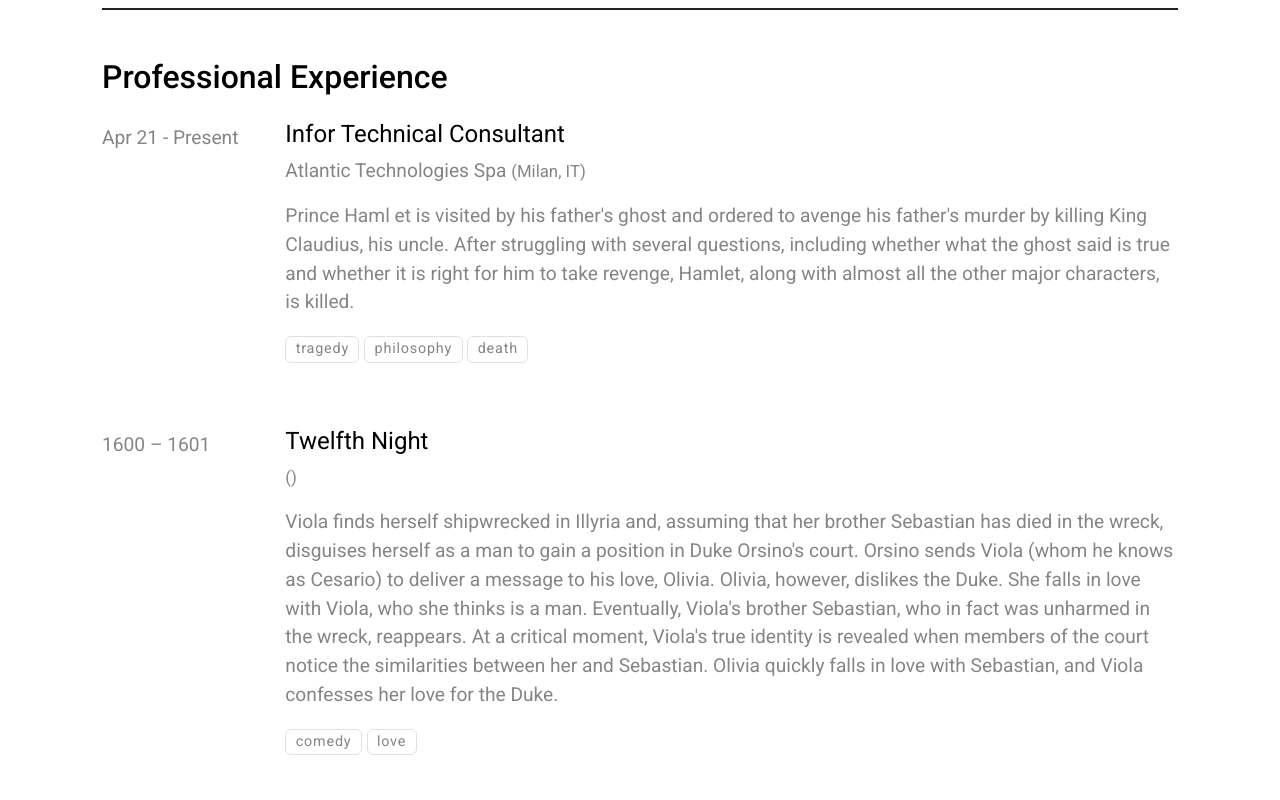
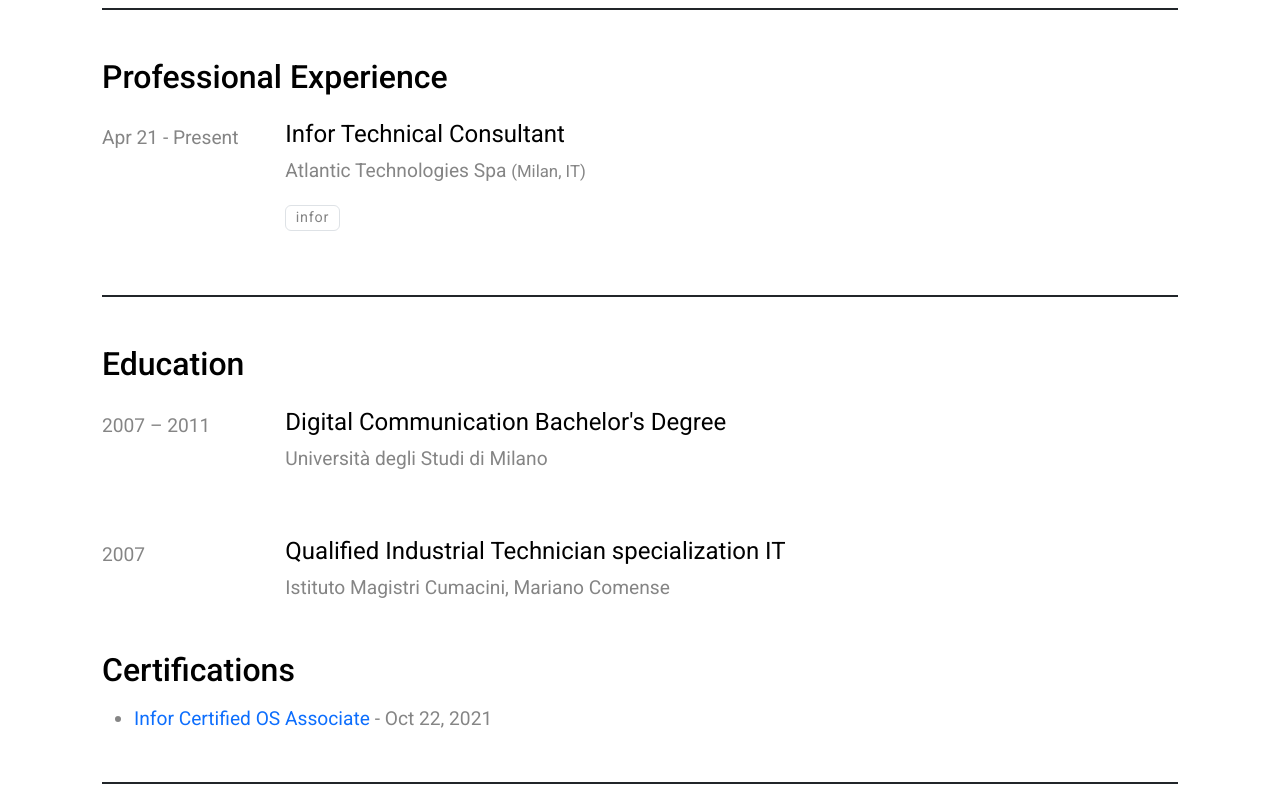
Before and after one commit to cazza88/curriculum-vitae, a plain HTML site: page index.html in a window 1280 px wide. Shown: the part 300-1100 px from the top of the page. Drawn offline with nearby package versions, Linux system fonts and the light colour scheme.

Commit message:
Deploying to gh-pages from @ cazza88/curriculum-vitae@28313de4e70122bd6fa4ab3de4313bf993afe731 🚀

```diff
--- a/index.html
+++ b/index.html
@@ -178,7 +178,7 @@
 
     <div class="border-bottom border-2 border-print-0 border-dark mb-5 pb-5 pb-print-0 mb-print-1">
         <h2 class="mb-4">Professional Experience</h2>
-        <div class="row d-block d-md-flex mb-5">
+        <div class="row d-block d-md-flex">
             <div class="col-md-2 pt-1">
                 Apr 21 - Present
             </div>
@@ -187,30 +187,10 @@
                 </h3>
                 <p>Atlantic Technologies Spa <small>(Milan, IT)</small></p>
 
-                <div><p>Prince Haml
-et is visited by his father&#39;s ghost and ordered to avenge his father&#39;s murder by killing King Claudius, his uncle. After struggling with several questions, including whether what the ghost said is true and whether it is right for him to take revenge, Hamlet, along with almost all the other major characters, is killed.</p></div>
+                <div></div>
 
                 <p>
-                    <span class="badge text-body border border-1">tragedy</span>
-                    <span class="badge text-body border border-1">philosophy</span>
-                    <span class="badge text-body border border-1">death</span>
-                </p>
-            </div>
-        </div>
-        <div class="row d-block d-md-flex">
-            <div class="col-md-2 pt-1">
-                1600 – 1601
-            </div>
-            <div class="col-md-10">
-                <h3 class="fs-4 fw-normal">Twelfth Night
-                </h3>
-                <p> <small>()</small></p>
-
-                <div><p>Viola finds herself shipwrecked in Illyria and, assuming that her brother Sebastian has died in the wreck, disguises herself as a man to gain a position in Duke Orsino&#39;s court. Orsino sends Viola (whom he knows as Cesario) to deliver a message to his love, Olivia. Olivia, however, dislikes the Duke. She falls in love with Viola, who she thinks is a man. Eventually, Viola&#39;s brother Sebastian, who in fact was unharmed in the wreck, reappears. At a critical moment, Viola&#39;s true identity is revealed when members of the court notice the similarities between her and Sebastian. Olivia quickly falls in love with Sebastian, and Viola confesses her love for the Duke.</p></div>
-
-                <p>
-                    <span class="badge text-body border border-1">comedy</span>
-                    <span class="badge text-body border border-1">love</span>
+                    <span class="badge text-body border border-1">infor</span>
                 </p>
             </div>
         </div>
```
Also changed, not shown: 1 other file.
